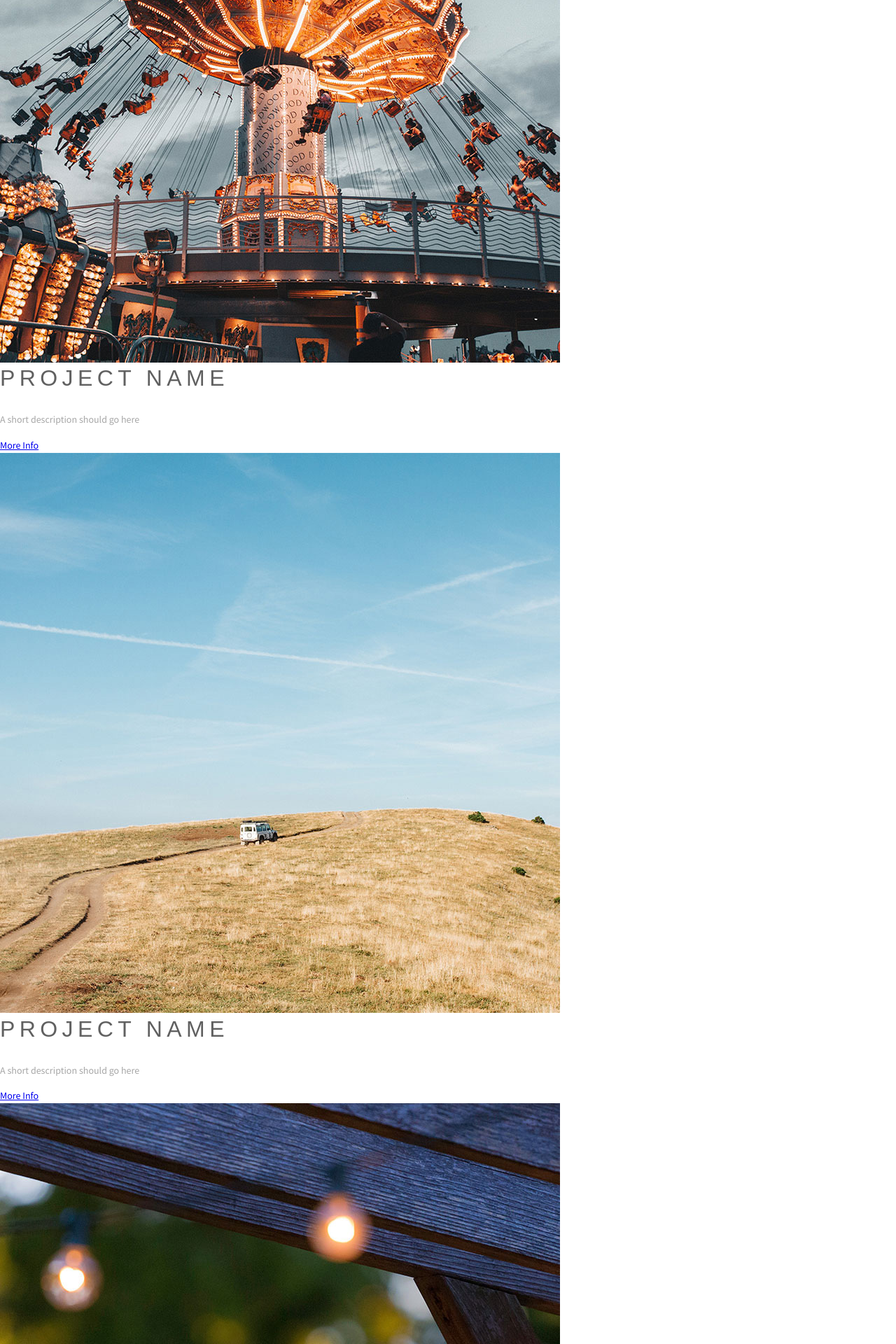
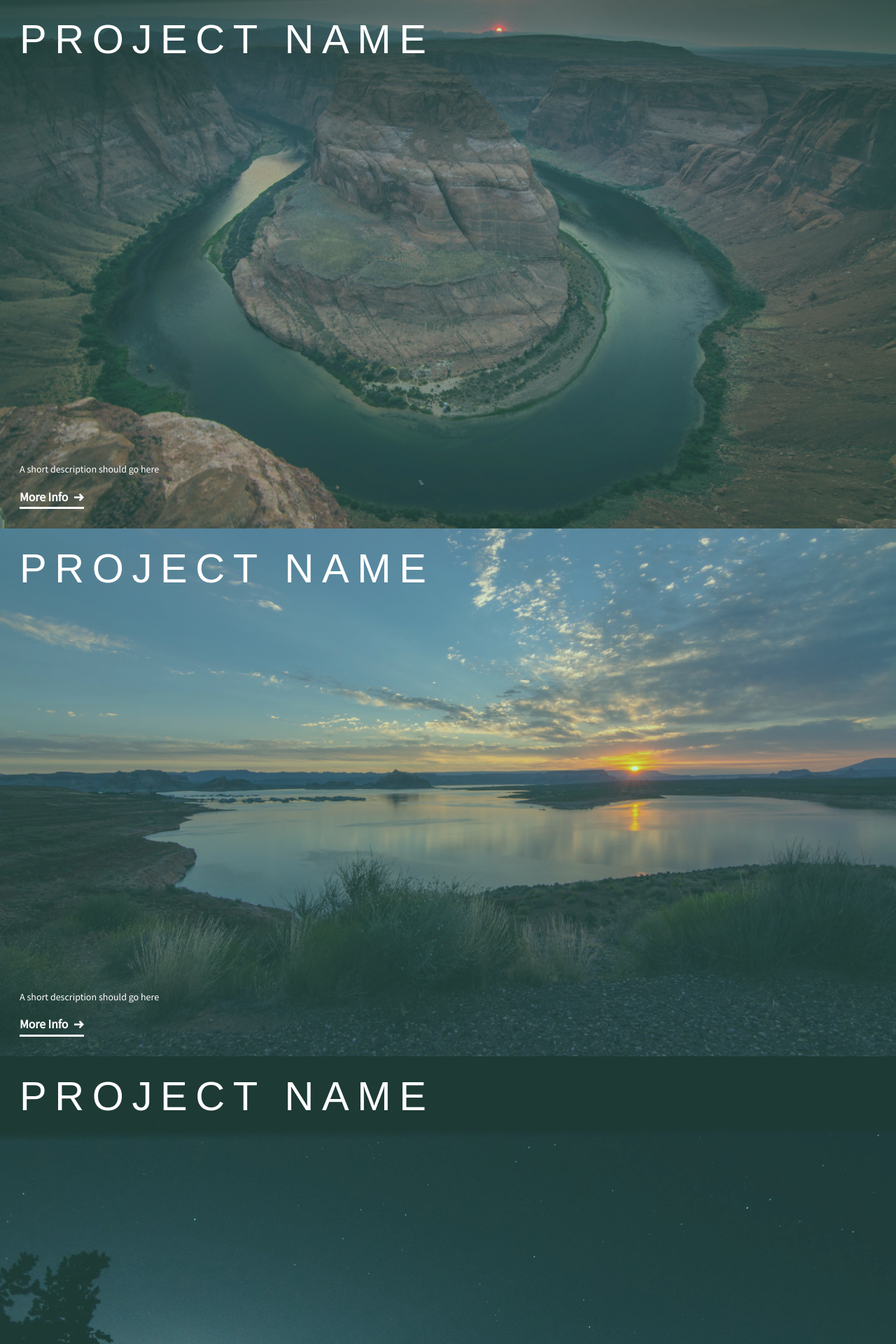
Before and after one commit to seanruhland/19portfolio-sean, a PHP site: page / in a window 1280 px wide. Shown: the part 2182-4102 px from the top of the page at 70% size. Run offline with PHP 8.4, Linux system fonts and the light colour scheme; some web fonts are replaced.

Commit message:
updated pictures

```diff
--- a/portfolio/css/main.css
+++ b/portfolio/css/main.css
@@ -339,7 +339,7 @@
   display: none; }
 
 body {
-  color: #A7A7A7;
+  color: #909595;
   font-family: "Source Sans Pro", serif;
   line-height: 1.6;
   background: #FFFFFF;
@@ -353,21 +353,21 @@
   margin-bottom: 1em; }
 
 h1 {
-  color: #03AFC2;
+  color: #61BFAF;
   line-height: 1;
   font-size: 3.125rem; }
 
 h2 {
   font-size: 2rem;
   letter-spacing: 0.2em;
-  color: #606060;
+  color: #343E3D;
   text-transform: uppercase;
   line-height: 1;
   font-family: "Six Caps", sans-serif;
   font-weight: 400; }
 
 .welcome {
-  background-image: url(../img/header-bg.png);
+  background-image: url(../img/DSC_0627.jpg);
   background-size: cover;
   background-position: center;
   height: 100vh;
@@ -387,7 +387,7 @@
     .welcome h1 span {
       font-size: 5.5rem;
       letter-spacing: 0.2em;
-      color: #03AFC2;
+      color: #61BFAF;
       text-transform: uppercase;
       line-height: 1;
       font-family: "Six Caps", sans-serif;
@@ -492,3 +492,45 @@
 
 .about-text {
   grid-row: 3 / 4; }
+
+.portfolio {
+  text-align: center;
+  background: #B5B8B8;
+  padding: 5em 0; }
+
+.portfolio-item {
+  position: relative;
+  overflow: hidden; }
+  .portfolio-item img {
+    display: block; }
+  .portfolio-item figcaption {
+    position: absolute;
+    top: 0;
+    bottom: 0;
+    right: 0;
+    left: 0;
+    padding: 2em;
+    background: rgba(97, 191, 175, 0.3);
+    color: #FFFFFF;
+    text-align: left;
+    display: flex;
+    flex-direction: column; }
+
+.portfolio-title {
+  color: #FFFFFF;
+  font-size: 3.625rem;
+  margin-bottom: auto; }
+
+.portfolio-link {
+  color: #FFFFFF;
+  font-weight: bold;
+  font-size: 1.1rem;
+  text-decoration: none;
+  border-bottom: 3px solid #FFFFFF;
+  align-self: flex-start; }
+  .portfolio-link::after {
+    content: url(../img/arrow-white.svg);
+    display: inline-block;
+    height: .8em;
+    width: .8em;
+    margin-left: .5em; }
--- a/portfolio/index.html
+++ b/portfolio/index.html
@@ -17,7 +17,7 @@
     </div>
     <div class="intro-middle">
       <h2>Making it Happen</h2>
-      <p>Lorem ipsum dolor sit amet, consectetur adipiscing elit. Vivamus eleifend placerat fermentum. Donec convallis blandit lorem a imperdiet. Fusce et enim velit. Maecenas euismod ullamcorper quam at consequat. Nam vestibulum eget velit ac rhoncus. Praesent mattis cursus purus ac congue. Vivamus ac velit eu sapien rutrum posuere eget et nisi. Sed sit amet pharetra libero. Quisque eget mattis magna. Etiam ut tellus et ipsum euismod vehicula. Praesent sapien enim, luctus sollicitudin ipsum sed, elementum ullamcorper ex. Nullam mattis ante et porttitor egestas.</p>
+      <p>Having worked the past year both as an intern and freelance, I am hoping to expand my professional  skills with the help of a dynamic work environment. I have made a point to try and learn the most up to date tech and I hope to continue those efforts.</p>
     </div>
     <div class="intro-right">
       <img src="img/welcome-02.png" alt="two computers and a lap top and a table">
@@ -25,8 +25,8 @@
   </section>
 
   <section class="about-me" id="about">
-    <img class="about-img" src="img/joe-portfolio.png" alt="A picture of Joe Portfolio">
-    <h1 class="about-title">Sean Portfolio</h1>
+    <img class="about-img" src="img/IMG_0097.jpg" alt="A picture of Joe Portfolio">
+    <h1 class="about-title">Sean Ruhland's Portfolio</h1>
     <h2 class="about-subtitle">Designer & Developer</h2>
     <div class="about-text">
       <p>Aenean mattis tristique elementum. Duis massa tellus, tempus non fermentum at, venenatis et augue. Phasellus tristique purus sed sagittis interdum. Duis luctus sapien justo, vel viverra ex convallis et. Maecenas suscipit lacus ut lectus mattis ornare. Vestibulum faucibus purus sit amet erat lobortis, tristique fringilla leo sodales. Interdum et malesuada fames ac ante.</p>
@@ -40,7 +40,7 @@
       <div class="portfolio-items">
         <!-- Portfolio Item 1 -->
         <figure class="portfolio-item featured">
-          <img src="img/portfolio-01.jpg" alt="portfolio pic">
+          <img src="img/waterfall.jpg" alt="portfolio pic">
           <figcaption>
             <h2 class="portfolio-title">Project Name</h2>
             <p class="portfolio-description">A short description should go here</p>
@@ -51,7 +51,7 @@
        <div class="portfolio-items">
         <!-- Portfolio Item 2 -->
         <figure class="portfolio-item">
-          <img src="img/portfolio-02.jpg" alt="portfolio pic">
+          <img src="img/horseshoebend.jpg" alt="portfolio pic">
           <figcaption>
             <h2 class="portfolio-title">Project Name</h2>
             <p class="portfolio-description">A short description should go here</p>
@@ -62,7 +62,7 @@
        <div class="portfolio-items">
         <!-- Portfolio Item 3 -->
         <figure class="portfolio-item">
-          <img src="img/portfolio-03.jpg" alt="portfolio pic">
+          <img src="img/powell.jpg" alt="portfolio pic">
           <figcaption>
             <h2 class="portfolio-title">Project Name</h2>
             <p class="portfolio-description">A short description should go here</p>
@@ -73,7 +73,7 @@
        <div class="portfolio-items">
         <!-- Portfolio Item 4 -->
         <figure class="portfolio-item">
-          <img src="img/portfolio-04.jpg" alt="portfolio pic">
+          <img src="img/moonrise.jpg" alt="portfolio pic">
           <figcaption>
             <h2 class="portfolio-title">Project Name</h2>
             <p class="portfolio-description">A short description should go here</p>
@@ -84,7 +84,7 @@
        <div class="portfolio-items">
         <!-- Portfolio Item 5 -->
         <figure class="portfolio-item">
-          <img src="img/portfolio-05.jpg" alt="portfolio pic">
+          <img src="img/jmtlunch.jpg" alt="portfolio pic">
           <figcaption>
             <h2 class="portfolio-title">Project Name</h2>
             <p class="portfolio-description">A short description should go here</p>
--- a/portfolio/scss/modules/_colors.scss
+++ b/portfolio/scss/modules/_colors.scss
@@ -1,6 +1,6 @@
 $white: #FFFFFF;
-$light-gray: #E8E9EB;
-$gray: #A7A7A7;
-$dark-gray: #606060;
-$accent: #03AFC2;
+$light-gray: #B5B8B8;
+$gray: #909595;
+$dark-gray: #343E3D;
+$accent: #61BFAF;
 $dark-blue: #223843;
--- a/portfolio/scss/partials/_all.scss
+++ b/portfolio/scss/partials/_all.scss
@@ -2,3 +2,4 @@
 @import 'welcome';
 @import 'intro';
 @import 'about-me';
+@import 'portfolio';
--- /dev/null
+++ b/portfolio/scss/partials/_portfolio.scss
@@ -0,0 +1,49 @@
+.portfolio {
+  text-align: center;
+  background: $light-gray;
+  padding: 5em 0;
+}
+
+.portfolio-item {
+  position: relative;
+  overflow: hidden;
+
+  img {
+    display: block;
+  }
+   figcaption {
+    position: absolute;
+    top: 0;
+    bottom: 0;
+    right: 0;
+    left: 0;
+    padding: 2em;
+    background: rgba($accent, .3);
+    color: $white;
+    text-align: left;
+    display: flex;
+    flex-direction: column;
+  }
+}
+.portfolio-title {
+  color: $white;
+  font-size:3.625rem;
+  margin-bottom: auto;
+}
+
+.portfolio-link {
+  color: $white;
+  font-weight: bold;
+  font-size: 1.1rem;
+  text-decoration: none;
+  border-bottom:3px solid $white;
+  align-self:flex-start;
+
+  &::after {
+    content: url(../img/arrow-white.svg);
+    display: inline-block;
+    height: .8em;
+    width: .8em;
+    margin-left: .5em;
+  }
+}
--- a/portfolio/scss/partials/_welcome.scss
+++ b/portfolio/scss/partials/_welcome.scss
@@ -1,5 +1,5 @@
 .welcome {
-  background-image: url(../img/header-bg.png);
+  background-image: url(../img/DSC_0627.jpg);
   background-size: cover;
   background-position: center;
   height: 100vh;
```
Also changed, not shown: portfolio/img/DSC_0627.jpg (added), portfolio/img/IMG_0079.jpg (added), portfolio/img/IMG_0097.jpg (added), portfolio/img/horseshoebend.jpg (added), portfolio/img/jmtlunch.jpg (added), portfolio/img/moonrise.jpg (added), portfolio/img/powell.jpg (added), portfolio/img/whitney.jpg (added), portfolio/img/whitneysunrise.jpg (added), 3 other files.
